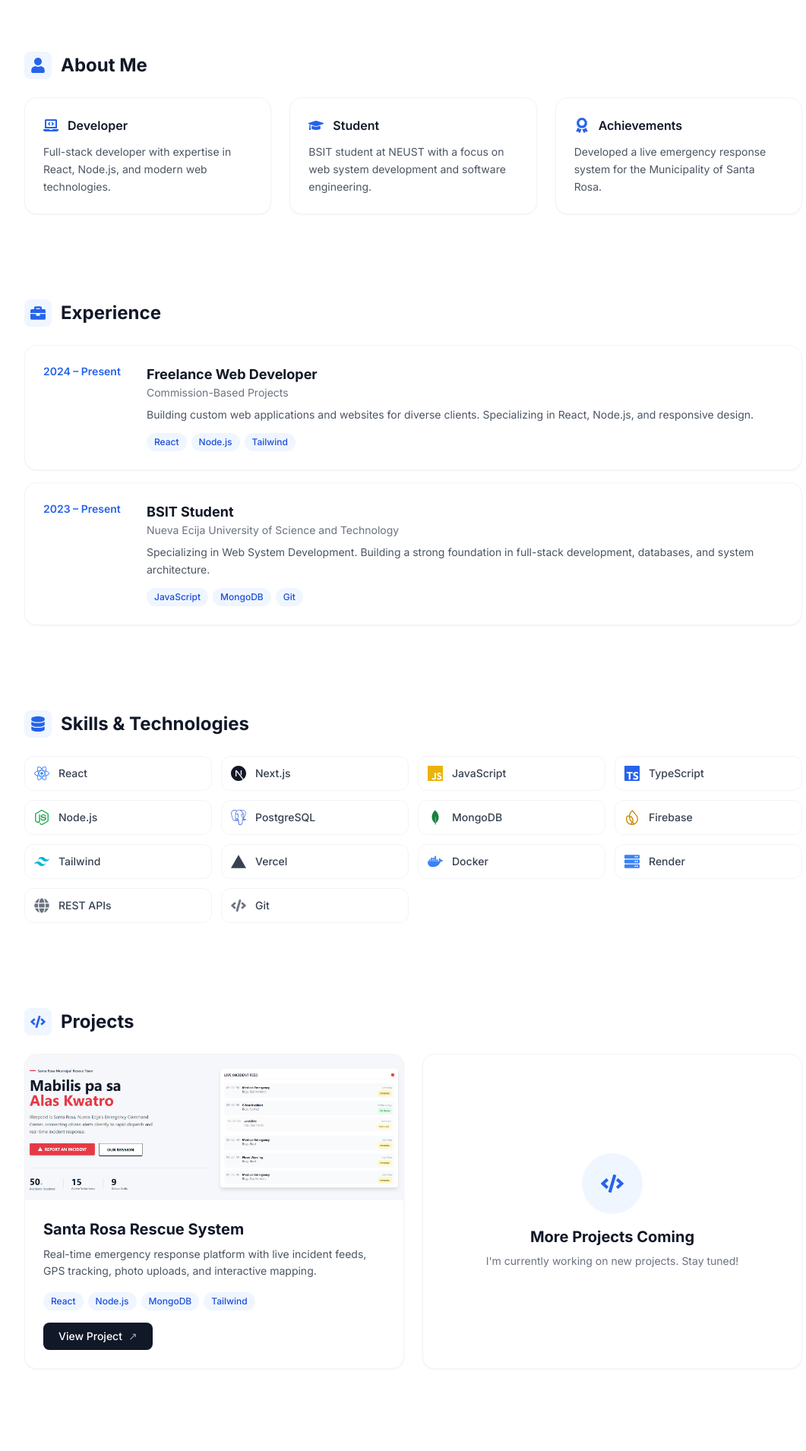
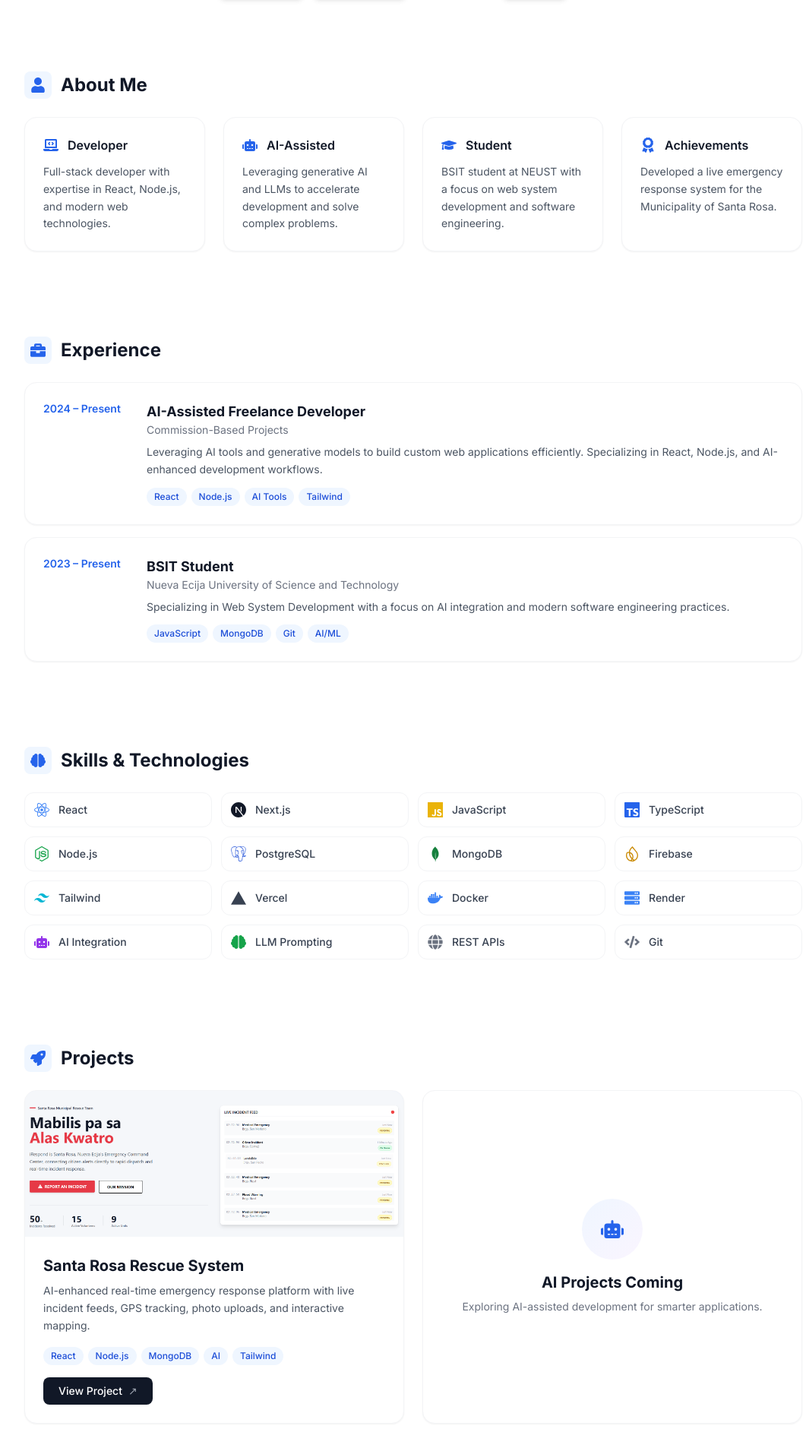
Before and after one commit to Paowish/MyPortfolio, a React (Vite) app: page / in a window 1280 px wide. Shown: the part 470-2380 px from the top of the page at 76% size, without its empty margins (96-1157 px from the left). Built offline with nearby package versions, Linux system fonts and the light colour scheme.

Commit message:
changing concept

```diff
--- a/src/App.jsx
+++ b/src/App.jsx
@@ -4,7 +4,7 @@ import emailjs from '@emailjs/browser';
 import {
   FaCode, FaDatabase, FaServer, FaGlobe, FaDownload,
   FaBriefcase, FaPaperPlane, FaBars, FaTimes, FaGithub, FaLinkedinIn, FaEnvelope,
-  FaUser, FaLaptopCode, FaAward, FaGraduationCap
+  FaUser, FaLaptopCode, FaAward, FaGraduationCap, FaRobot, FaBrain, FaRocket
 } from 'react-icons/fa';
 import {
   SiReact, SiNodedotjs, SiMongodb,
@@ -234,10 +234,10 @@ function App() {
               <h1 className="text-4xl md:text-5xl font-bold text-gray-900 tracking-tight leading-tight">
                 Paolo Carunia
               </h1>
-              <p className="text-xl text-gray-600 mt-2 font-medium">Full Stack Developer</p>
+              <p className="text-xl text-gray-600 mt-2 font-medium">AI-Assisted Full Stack Developer</p>
               <p className="text-sm text-gray-500 mt-1">BSIT · Nueva Ecija University of Science and Technology</p>
               <p className="text-gray-600 mt-6 max-w-lg leading-relaxed mx-auto md:mx-0">
-                Building scalable web applications with modern technologies. Passionate about creating solutions that make a real impact.
+                Leveraging AI-assisted development to build scalable, intelligent web applications. Passionate about human-AI collaboration in software engineering.
               </p>
 
               <div className="flex flex-wrap justify-center md:justify-start gap-3 mt-8">
@@ -284,7 +284,7 @@ function App() {
               </div>
               <h2 className="text-2xl font-bold text-gray-900">About Me</h2>
             </div>
-            <div className="grid grid-cols-1 md:grid-cols-3 gap-6">
+            <div className="grid grid-cols-1 md:grid-cols-4 gap-6">
               <div className="bg-white rounded-2xl p-6 shadow-sm border border-gray-100">
                 <div className="flex items-center gap-3 mb-3">
                   <FaLaptopCode className="text-blue-600 text-xl" />
@@ -292,6 +292,15 @@ function App() {
                 </div>
                 <p className="text-gray-600 text-sm leading-relaxed">
                   Full-stack developer with expertise in React, Node.js, and modern web technologies.
+                </p>
+              </div>
+              <div className="bg-white rounded-2xl p-6 shadow-sm border border-gray-100">
+                <div className="flex items-center gap-3 mb-3">
+                  <FaRobot className="text-blue-600 text-xl" />
+                  <h3 className="font-semibold text-gray-900">AI-Assisted</h3>
+                </div>
+                <p className="text-gray-600 text-sm leading-relaxed">
+                  Leveraging generative AI and LLMs to accelerate development and solve complex problems.
                 </p>
               </div>
               <div className="bg-white rounded-2xl p-6 shadow-sm border border-gray-100">
@@ -328,14 +337,15 @@ function App() {
                 <div className="flex flex-col md:flex-row md:items-start md:gap-6">
                   <span className="text-sm font-semibold text-blue-600 md:w-28 shrink-0">2024 – Present</span>
                   <div>
-                    <h3 className="font-bold text-gray-900 text-lg">Freelance Web Developer</h3>
+                    <h3 className="font-bold text-gray-900 text-lg">AI-Assisted Freelance Developer</h3>
                     <p className="text-gray-500 text-sm mb-2">Commission-Based Projects</p>
                     <p className="text-gray-600 text-sm leading-relaxed">
-                      Building custom web applications and websites for diverse clients. Specializing in React, Node.js, and responsive design.
+                      Leveraging AI tools and generative models to build custom web applications efficiently. Specializing in React, Node.js, and AI-enhanced development workflows.
                     </p>
                     <div className="flex flex-wrap gap-1.5 mt-3">
                       <span className="bg-blue-50 text-blue-700 text-xs px-2.5 py-1 rounded-full font-medium">React</span>
                       <span className="bg-blue-50 text-blue-700 text-xs px-2.5 py-1 rounded-full font-medium">Node.js</span>
+                      <span className="bg-blue-50 text-blue-700 text-xs px-2.5 py-1 rounded-full font-medium">AI Tools</span>
                       <span className="bg-blue-50 text-blue-700 text-xs px-2.5 py-1 rounded-full font-medium">Tailwind</span>
                     </div>
                   </div>
@@ -348,12 +358,13 @@ function App() {
                     <h3 className="font-bold text-gray-900 text-lg">BSIT Student</h3>
                     <p className="text-gray-500 text-sm mb-2">Nueva Ecija University of Science and Technology</p>
                     <p className="text-gray-600 text-sm leading-relaxed">
-                      Specializing in Web System Development. Building a strong foundation in full-stack development, databases, and system architecture.
+                      Specializing in Web System Development with a focus on AI integration and modern software engineering practices.
                     </p>
                     <div className="flex flex-wrap gap-1.5 mt-3">
                       <span className="bg-blue-50 text-blue-700 text-xs px-2.5 py-1 rounded-full font-medium">JavaScript</span>
                       <span className="bg-blue-50 text-blue-700 text-xs px-2.5 py-1 rounded-full font-medium">MongoDB</span>
                       <span className="bg-blue-50 text-blue-700 text-xs px-2.5 py-1 rounded-full font-medium">Git</span>
+                      <span className="bg-blue-50 text-blue-700 text-xs px-2.5 py-1 rounded-full font-medium">AI/ML</span>
                     </div>
                   </div>
                 </div>
@@ -365,7 +376,7 @@ function App() {
           <motion.section id="skills" initial="hidden" whileInView="visible" viewport={{ once: true }} variants={fadeUp} className="scroll-mt-20 py-4">
             <div className="flex items-center gap-3 mb-6">
               <div className="p-2 bg-blue-50 rounded-lg">
-                <FaDatabase className="w-5 h-5 text-blue-600" />
+                <FaBrain className="w-5 h-5 text-blue-600" />
               </div>
               <h2 className="text-2xl font-bold text-gray-900">Skills & Technologies</h2>
             </div>
@@ -383,6 +394,8 @@ function App() {
                 { icon: <SiVercel className="w-5 h-5 text-gray-700" />, name: 'Vercel' },
                 { icon: <SiDocker className="w-5 h-5 text-blue-500" />, name: 'Docker' },
                 { icon: <FaServer className="w-5 h-5 text-blue-500" />, name: 'Render' },
+                { icon: <FaRobot className="w-5 h-5 text-purple-600" />, name: 'AI Integration' },
+                { icon: <FaBrain className="w-5 h-5 text-green-600" />, name: 'LLM Prompting' },
                 { icon: <FaGlobe className="w-5 h-5 text-gray-500" />, name: 'REST APIs' },
                 { icon: <FaCode className="w-5 h-5 text-gray-500" />, name: 'Git' },
               ].map((skill, idx) => (
@@ -400,7 +413,7 @@ function App() {
           <motion.section id="projects" initial="hidden" whileInView="visible" viewport={{ once: true }} variants={fadeUp} className="scroll-mt-20 py-4">
             <div className="flex items-center gap-3 mb-6">
               <div className="p-2 bg-blue-50 rounded-lg">
-                <FaCode className="w-5 h-5 text-blue-600" />
+                <FaRocket className="w-5 h-5 text-blue-600" />
               </div>
               <h2 className="text-2xl font-bold text-gray-900">Projects</h2>
             </div>
@@ -412,12 +425,13 @@ function App() {
                 <div className="p-6">
                   <h3 className="text-xl font-bold text-gray-900">Santa Rosa Rescue System</h3>
                   <p className="text-gray-600 text-sm mt-2 leading-relaxed">
-                    Real-time emergency response platform with live incident feeds, GPS tracking, photo uploads, and interactive mapping.
+                    AI-enhanced real-time emergency response platform with live incident feeds, GPS tracking, photo uploads, and interactive mapping.
                   </p>
                   <div className="flex flex-wrap gap-1.5 mt-4">
                     <span className="bg-blue-50 text-blue-700 text-xs px-2.5 py-1 rounded-full font-medium">React</span>
                     <span className="bg-blue-50 text-blue-700 text-xs px-2.5 py-1 rounded-full font-medium">Node.js</span>
                     <span className="bg-blue-50 text-blue-700 text-xs px-2.5 py-1 rounded-full font-medium">MongoDB</span>
+                    <span className="bg-blue-50 text-blue-700 text-xs px-2.5 py-1 rounded-full font-medium">AI</span>
                     <span className="bg-blue-50 text-blue-700 text-xs px-2.5 py-1 rounded-full font-medium">Tailwind</span>
                   </div>
                   <a href="https://www.rescuesantarosagov.live/" target="_blank" className="inline-flex items-center gap-2 mt-4 bg-gray-900 hover:bg-gray-800 text-white px-5 py-2 rounded-lg text-sm font-medium transition-all">
@@ -428,12 +442,12 @@ function App() {
 
               <div className="bg-white rounded-2xl border border-gray-100 overflow-hidden shadow-sm hover:shadow-xl transition-all duration-300 flex items-center justify-center">
                 <div className="p-8 text-center">
-                  <div className="w-20 h-20 bg-blue-50 rounded-full flex items-center justify-center mx-auto mb-4">
-                    <FaCode className="text-3xl text-blue-600" />
+                  <div className="w-20 h-20 bg-gradient-to-br from-blue-50 to-purple-50 rounded-full flex items-center justify-center mx-auto mb-4">
+                    <FaRobot className="text-3xl text-blue-600" />
                   </div>
-                  <h3 className="text-xl font-bold text-gray-900">More Projects Coming</h3>
+                  <h3 className="text-xl font-bold text-gray-900">AI Projects Coming</h3>
                   <p className="text-gray-500 text-sm mt-2">
-                    I'm currently working on new projects. Stay tuned!
+                    Exploring AI-assisted development for smarter applications.
                   </p>
                 </div>
               </div>
@@ -523,7 +537,7 @@ function App() {
 
           {/* ===== FOOTER ===== */}
           <footer className="pt-8 border-t border-gray-100 text-center">
-            <p className="text-sm text-gray-400">&copy; 2026 Paolo Vincent Carunia. Crafted with precision.</p>
+            <p className="text-sm text-gray-400">&copy; 2026 Paolo Vincent Carunia. AI-Assisted Development.</p>
           </footer>
 
         </div>
```
